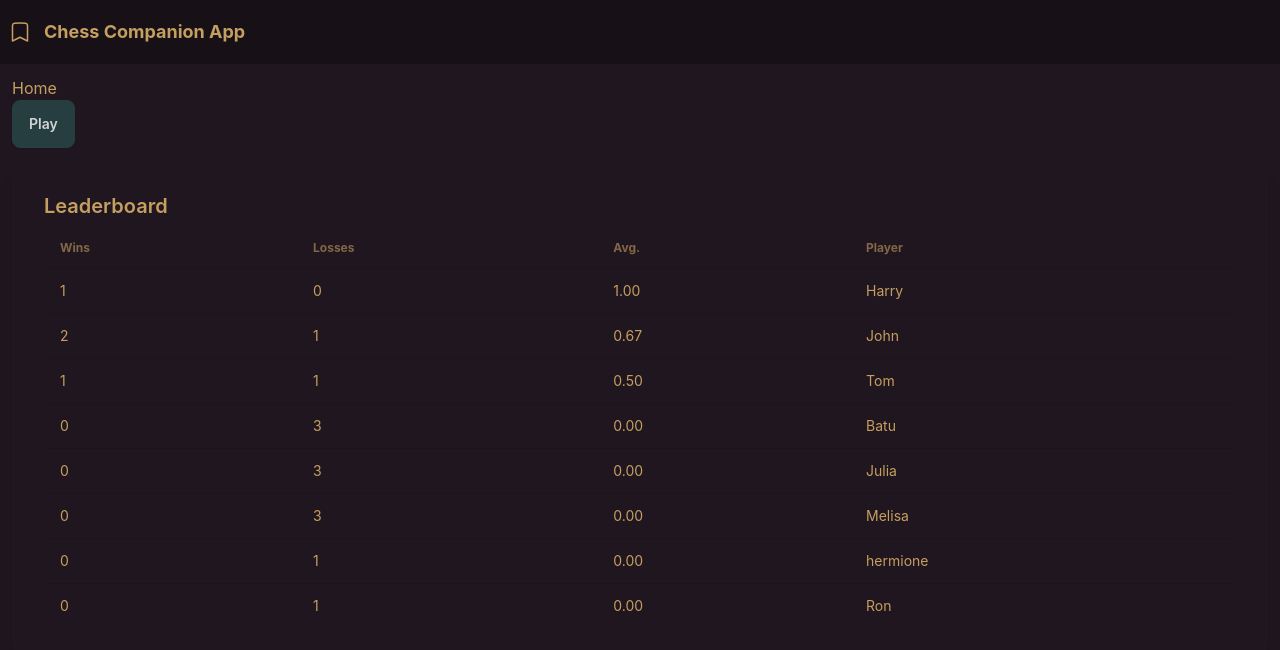
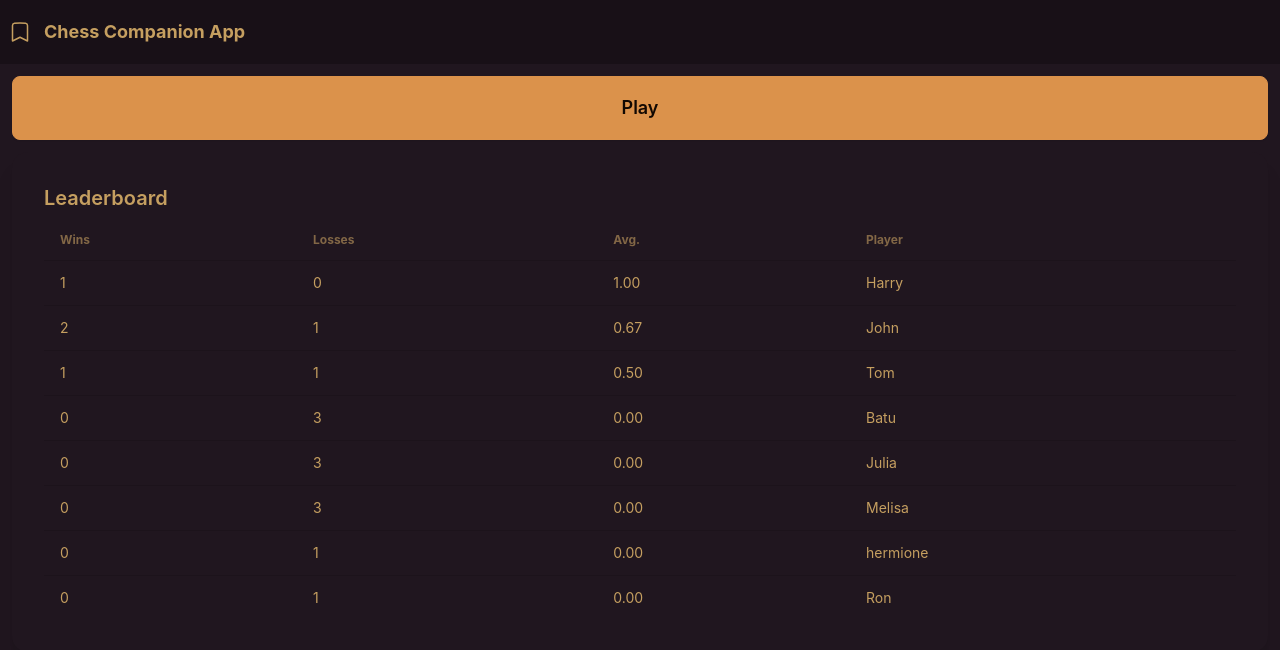
Before and after one commit to JulCD/tca-chess, a React (Create React App) app: page / in a window 1280 px wide. Shown: the top 650 px of the page. Built offline with nearby package versions, Linux system fonts and the light colour scheme.

Commit message:
Standardizing on flex flex-col gap-3 for three screens
Removed placeholder h3s

<> => <div>

```diff
--- a/src/Home.tsx
+++ b/src/Home.tsx
@@ -19,18 +19,18 @@ export const Home: FC<HomeProps> = ({ leaderboardData, setTitle }) => {
     const nav = useNavigate();
 
     return (
-        <>
-            <h3>
-                Home
-            </h3>
+        <div
+            className="flex flex-col gap-3"
+        >
+
             <button
-                className="btn btn-secondary"
+                className="btn btn-lg btn-primary"
                 onClick={() => nav('./setup')}
             >
                 Play
             </button>
             <div
-                className="card mt-3 bg-base-100 shadow-xl"
+                className="card bg-base-100 shadow-xl"
             >
                 <div
                     className="card-body"
@@ -86,6 +86,6 @@ export const Home: FC<HomeProps> = ({ leaderboardData, setTitle }) => {
                     }
                 </div>
             </div>
-        </>
+        </div>
     );
 };
--- a/src/Play.tsx
+++ b/src/Play.tsx
@@ -19,15 +19,11 @@ export const Play: FC<PlayProps> = ({ addNewGameResult, setTitle }) => {
     const nav = useNavigate();
 
     return (
-      <>
-        <h3>
-          Play
-        </h3>
-        <p>
-          Play the game and tap the app!
-        </p>
+      <div
+        className="flex flex-col gap-3"
+      >
         <button
-            className="btn btn-outline btn-primary"
+            className="btn btn-lg btn-primary"
             onClick={() => {
               addNewGameResult({
                 winner: "Tom"
@@ -41,6 +37,11 @@ export const Play: FC<PlayProps> = ({ addNewGameResult, setTitle }) => {
         >
             Done!
         </button>
-      </>
+        <p
+          className="text-xs"
+        >
+          Play the game and tap the app!
+        </p>
+      </div>
     );
 };
--- a/src/Setup.tsx
+++ b/src/Setup.tsx
@@ -16,16 +16,15 @@ export const Setup: FC<SetupProps> = ({ setTitle }) => {
     const nav = useNavigate();
 
     return (
-        <>
-            <h3>
-                Setup
-            </h3>
+        <div
+            className='flex flex-col gap-3'
+        >
             <button
-                className="btn btn-link"
+                className="btn btn-lg btn-primary"
                 onClick={() => nav('/play')}
             >
                 Start the Game
             </button>
-        </>
+        </div>
     );
 };
```
